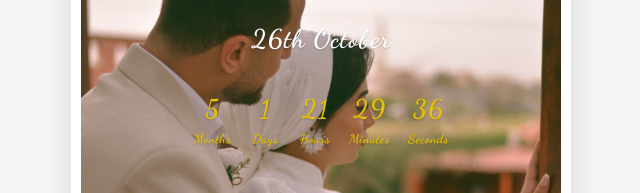
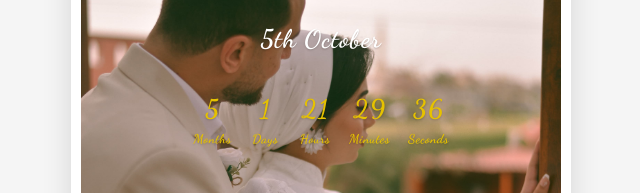
Before and after one commit to igresfyed/Widding-Invitation, a plain HTML site: page index.html in a window 1280 px wide. Shown: the part 178-371 px from the top of the page, 319-959 px from the left. Drawn offline with Linux system fonts and the light colour scheme.

Commit message:
index.html

```diff
--- a/index.html
+++ b/index.html
@@ -255,7 +255,7 @@
             <img id="main-img" src="" alt="wedding">
             <div class="container">
                 <div class="names">Ahmed & Mariam</div>
-                <div class="date">26th October</div>
+                <div class="date">5th October</div>
                 <div class="countdown-card" id="countdown-card">
                     <div id="countdown" class="countdown-timer"></div>
                 </div>
```
